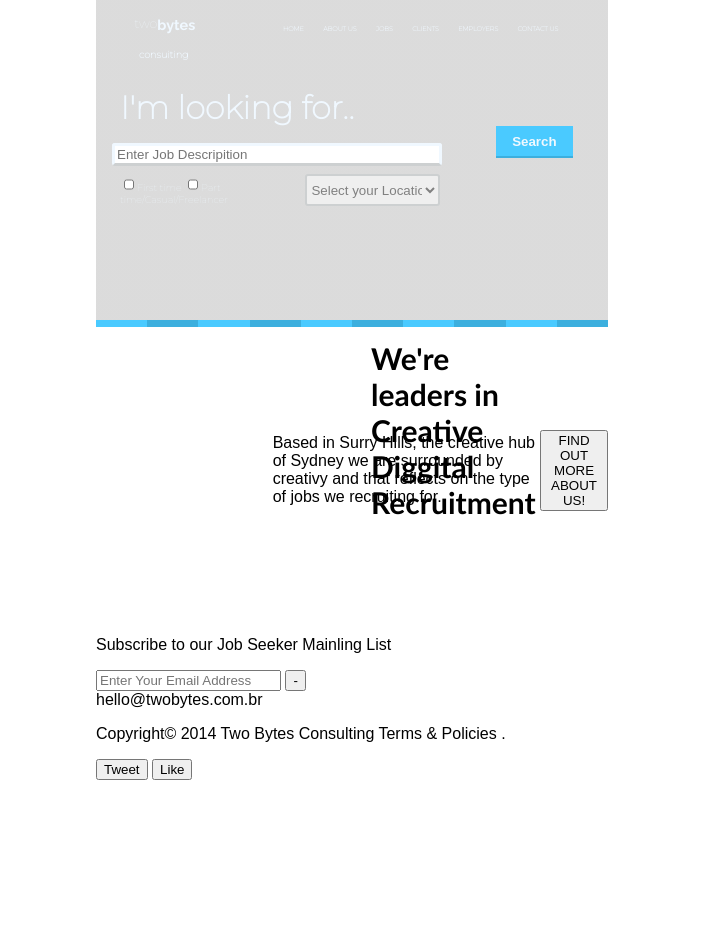
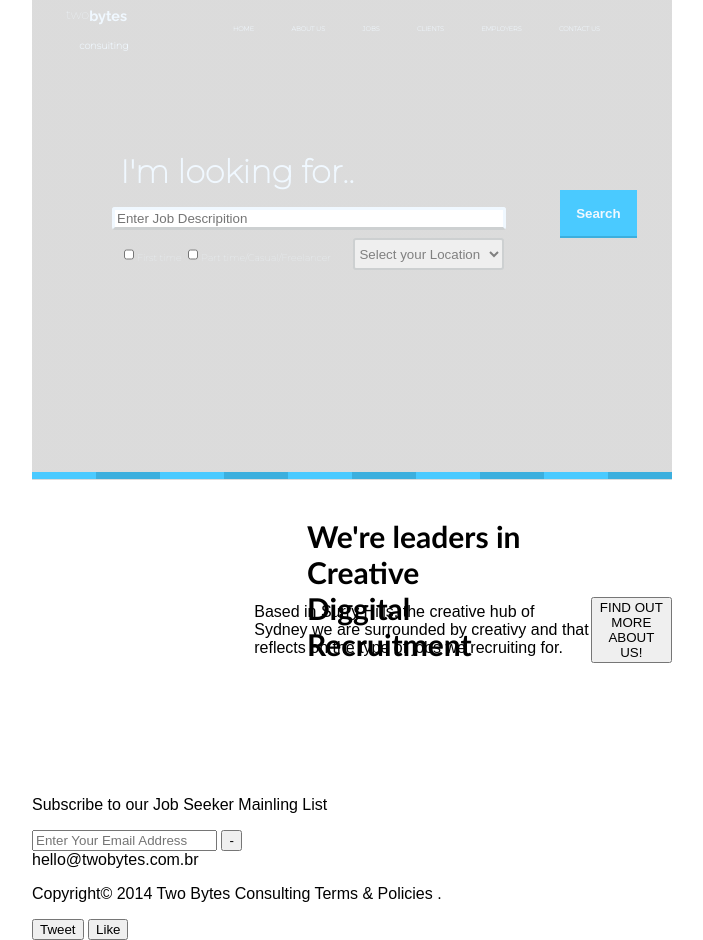
Before and after one commit to FenokZord/Landingpage1, a plain HTML site: page index.html in a window 1280 px wide. Shown: the whole page, without its empty margins (288-991 px from the left). Before the commit the page ends 800 px from the top, so only its background shows below. Drawn offline with Linux system fonts and the light colour scheme.

Commit message:
Ajuste de tamanho do header

```diff
--- a/style.css
+++ b/style.css
@@ -1,10 +1,10 @@
 body{
     margin: 0 auto;
     font-family: sans-serif;
-    width: 40vw;
+    width: 50vw;
 }
 header{
-    height: 40vh;
+    height: 60vh;
     background:linear-gradient(to bottom, rgba(184, 184, 184, 0.5),rgba(184, 184, 184, 0.50)),  url("imagens/pc.jpg");
     background-size: cover;
 }
@@ -36,7 +36,7 @@ a{
 }
 .menu{
     margin:0;
-    width: calc(30vw - 70px);
+    width: calc(40vw - 70px);
     display: flex;
     justify-content:space-evenly;
     align-content: center;
@@ -46,8 +46,8 @@ a{
 /* fim do estilo do menu  */
 /* estilo do two bytes */
 .tipografia{
-    width: 6vw;
-    height: 4vh;
+    width: 60px;
+    height: 50px;
     display: flex;
     padding: 0px;
     flex-direction: column;
@@ -74,14 +74,14 @@ a{
  }
  .tipografia p{
      margin: 0px;
-     display:flex;
+     display:inline-flex;
      justify-content: center;
      position: relative;
  }
  /* fim do estilo do two bytes */
  /* estilo do campo de preenchimento */
  .campos{
-    margin:2vh;
+    margin:10vh;
     display: flex;
     justify-content: flex-start;
     flex-direction: column;
@@ -100,7 +100,7 @@ h2{
 }
  /* estilo dos inputs */
 .qualemp{
-    width:25vw;
+    width:30vw;
     height:8vh;
     color: aliceblue;
     border:3px solid aliceblue;
@@ -108,7 +108,7 @@ h2{
     border-radius: 3px;
 }
 .linha2{
-    width:25vw;
+    width: 30vw;
     height:6vh;
     display:flex;
     justify-content: space-between;
@@ -133,7 +133,7 @@ h2{
 select{
     display:inline;
     margin-left: 2%;
-    width:45%;
+    width:40%;
     height:4vh;
     display: inline;
     color: gray;
@@ -147,12 +147,12 @@ select{
     position: relative;
     width: 6vw;
     height: 4vh;
-    left: 30vw;
+    left: 35vw;
     bottom:5vh;
 }
 .search button{
     width: 6vw;
-    height: 4vh;
+    height: 6vh;
     background-color: #4ACAFF;
     color: aliceblue;
     font-weight: bolder;
@@ -167,7 +167,7 @@ select{
     flex-direction: row;
     margin:0;
     position: relative;
-    top:8vh;
+    top:11vh;
 }
  .azulc{
      width: 70px;
@@ -181,6 +181,8 @@ select{
     background: #3CAFDE;
     margin:0;
  }
+
+
 .branca{
  height: 300px;
  display:flex;
@@ -188,6 +190,7 @@ select{
  align-items:center;
 }
 .branca h3{
+    display:inline;
     font-family: 'Gill Sans', 'Gill Sans MT', Calibri, 'Trebuchet MS', sans-serif;
     font-size: 30px;
     color: black;
@@ -196,3 +199,12 @@ select{
     justify-content:center;
     left:275px;
 }
+   .branca  h4 {
+       exibição : flex ;
+       margem-fundo : 50 px ;
+       margem esquerda : 300 px ;
+   }
+   .branca  p {
+   exibição : flex ;
+   margem superior : 150 px ;
+   }
```
